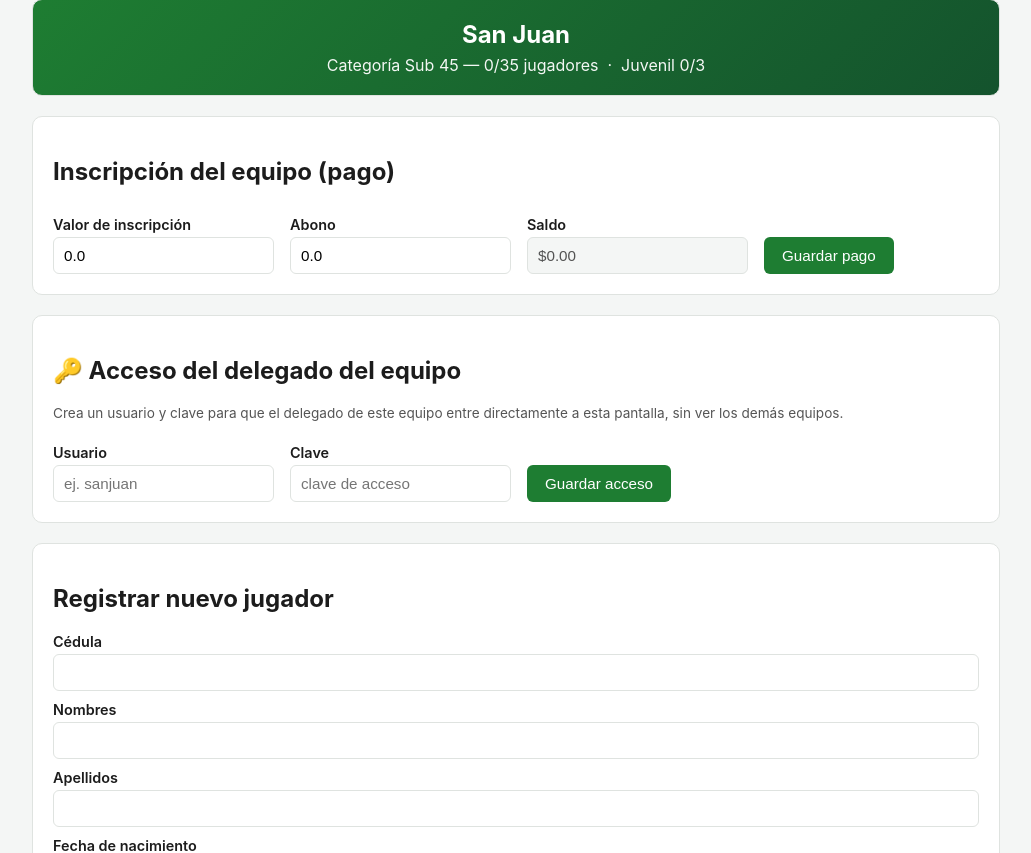
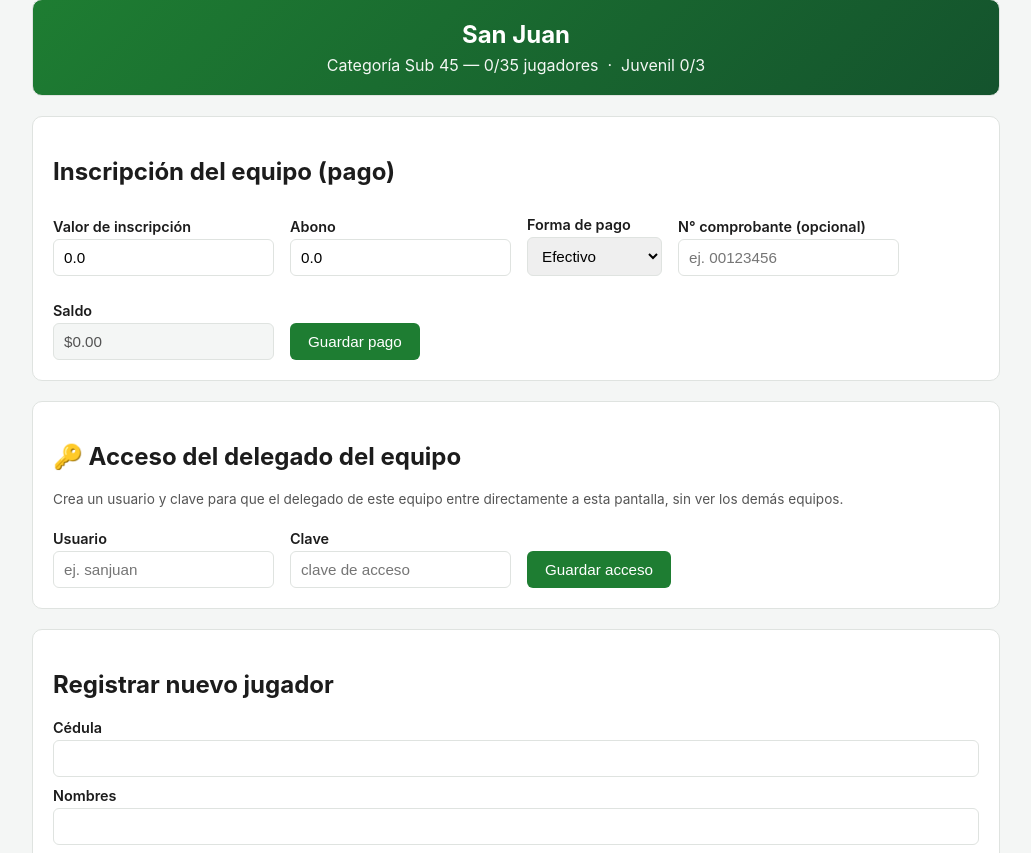
Before and after one commit to FERNANDO85540/LIGA-DEPORTIVA-OYAMBARILLO, a Flask app: page /equipo/1 in a window 1280 px wide. Shown: the part 122-975 px from the top of the page, without its empty margins (124-1155 px from the left). Run offline with Flask 3, Linux system fonts and the light colour scheme; the visitor is signed in with stand-in values (Sample User, id 1); data comes from the database, SQL or seed files in the repository; data that the repository does not hold is empty; some libraries are stand-ins or nearby versions.

Commit message:
Oculta el pago del delegado y agrega forma de pago/comprobante
El delegado de equipo ya no ve ni puede acceder a la seccion de
pago (inscripcion, abono, saldo) — solo el admin la ve y edita.
El delegado ahora solo ve/gestiona el registro de jugadores de su
equipo. Ademas se agrega al pago la forma (Efectivo, Deposito,
Transferencia) y un numero de comprobante opcional.

```diff
--- a/app.py
+++ b/app.py
@@ -166,6 +166,8 @@ def init_db():
             nombre TEXT NOT NULL UNIQUE,
             valor_inscripcion REAL NOT NULL DEFAULT 0,
             abono REAL NOT NULL DEFAULT 0,
+            forma_pago TEXT,
+            comprobante_pago TEXT,
             usuario TEXT UNIQUE,
             clave TEXT
         )
@@ -175,6 +177,10 @@ def init_db():
         db.execute("ALTER TABLE equipos ADD COLUMN valor_inscripcion REAL NOT NULL DEFAULT 0")
     if "abono" not in cols:
         db.execute("ALTER TABLE equipos ADD COLUMN abono REAL NOT NULL DEFAULT 0")
+    if "forma_pago" not in cols:
+        db.execute("ALTER TABLE equipos ADD COLUMN forma_pago TEXT")
+    if "comprobante_pago" not in cols:
+        db.execute("ALTER TABLE equipos ADD COLUMN comprobante_pago TEXT")
     if "usuario" not in cols:
         db.execute("ALTER TABLE equipos ADD COLUMN usuario TEXT")
     if "clave" not in cols:
@@ -463,15 +469,22 @@ def exportar_general():
     return _exportar_jugadores_excel(jugadores, "jugadores_liga_oyambarillo.xlsx", incluir_equipo=True)
 
 
+FORMAS_PAGO_VALIDAS = {"Efectivo", "Depósito", "Transferencia"}
+
+
 @app.route("/equipo/<int:equipo_id>/pago", methods=["POST"])
 @admin_required
 def actualizar_pago_equipo(equipo_id):
     db = get_db()
     valor_inscripcion = _to_float(request.form.get("valor_inscripcion", "0"))
     abono = _to_float(request.form.get("abono", "0"))
+    forma_pago = request.form.get("forma_pago", "Efectivo").strip()
+    if forma_pago not in FORMAS_PAGO_VALIDAS:
+        forma_pago = "Efectivo"
+    comprobante_pago = request.form.get("comprobante_pago", "").strip()
     db.execute(
-        "UPDATE equipos SET valor_inscripcion = ?, abono = ? WHERE id = ?",
-        (valor_inscripcion, abono, equipo_id),
+        "UPDATE equipos SET valor_inscripcion = ?, abono = ?, forma_pago = ?, comprobante_pago = ? WHERE id = ?",
+        (valor_inscripcion, abono, forma_pago, comprobante_pago, equipo_id),
     )
     db.commit()
     flash("Datos de pago actualizados.")
--- a/templates/detalle_equipo.html
+++ b/templates/detalle_equipo.html
@@ -12,6 +12,7 @@
   </p>
 </div>
 
+{% if session.get('rol') == 'admin' %}
 <div class="card">
   <h2>Inscripción del equipo (pago)</h2>
   <form method="post" action="{{ url_for('actualizar_pago_equipo', equipo_id=equipo.id) }}" style="display:flex; gap:16px; flex-wrap:wrap; align-items:flex-end;">
@@ -24,12 +25,25 @@
       <input type="number" step="0.01" name="abono" value="{{ equipo.abono }}">
     </div>
     <div>
+      <label>Forma de pago</label>
+      <select name="forma_pago">
+        <option value="Efectivo" {% if equipo.forma_pago == 'Efectivo' %}selected{% endif %}>Efectivo</option>
+        <option value="Depósito" {% if equipo.forma_pago == 'Depósito' %}selected{% endif %}>Depósito</option>
+        <option value="Transferencia" {% if equipo.forma_pago == 'Transferencia' %}selected{% endif %}>Transferencia</option>
+      </select>
+    </div>
+    <div>
+      <label>N° comprobante (opcional)</label>
+      <input type="text" name="comprobante_pago" value="{{ equipo.comprobante_pago or '' }}" placeholder="ej. 00123456">
+    </div>
+    <div>
       <label>Saldo</label>
       <input type="text" value="${{ '%.2f' % saldo }}" disabled style="background:#f4f6f5;">
     </div>
     <button type="submit">Guardar pago</button>
   </form>
 </div>
+{% endif %}
 
 {% if session.get('rol') == 'admin' %}
 <div class="card">
```
